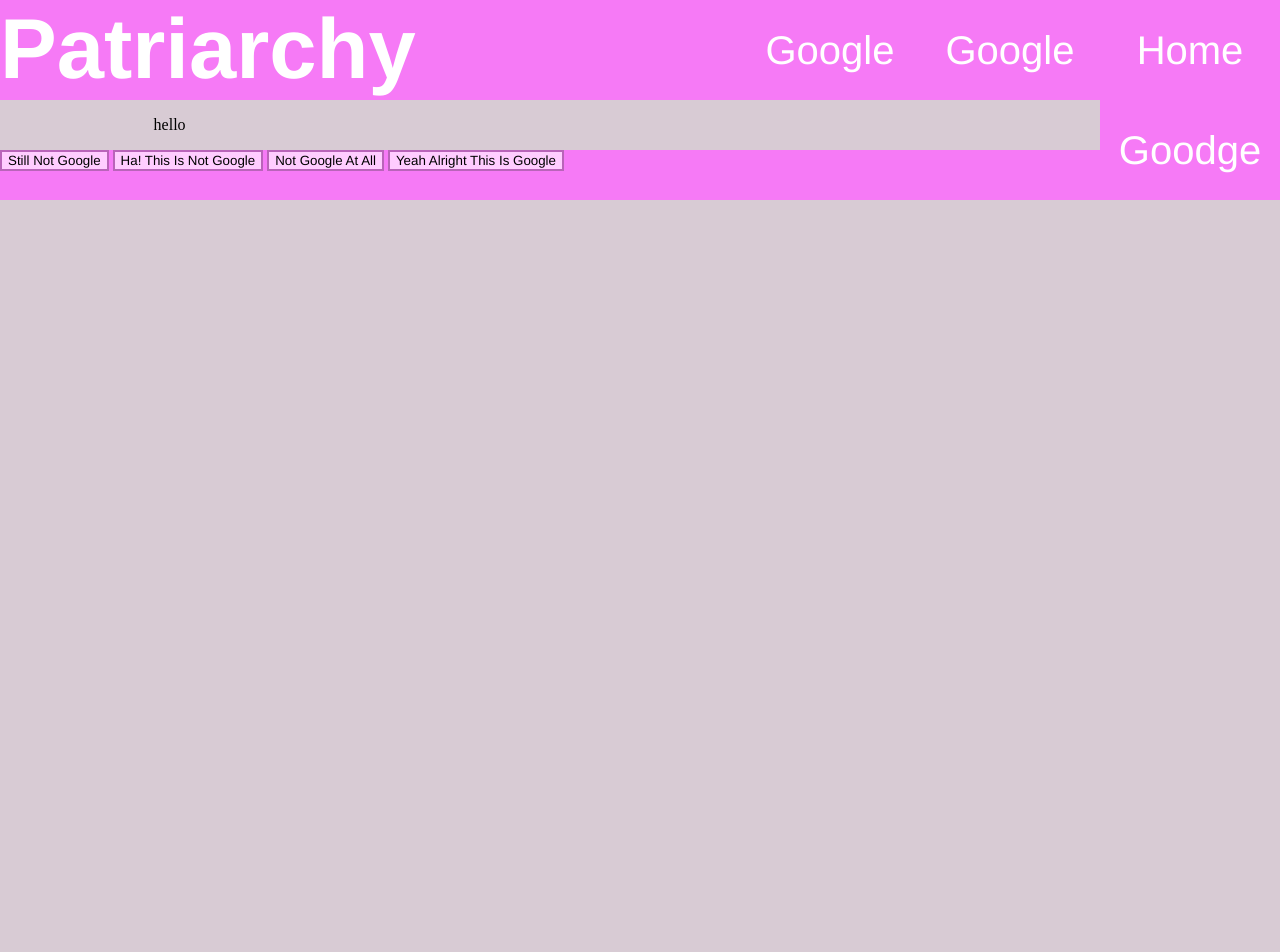
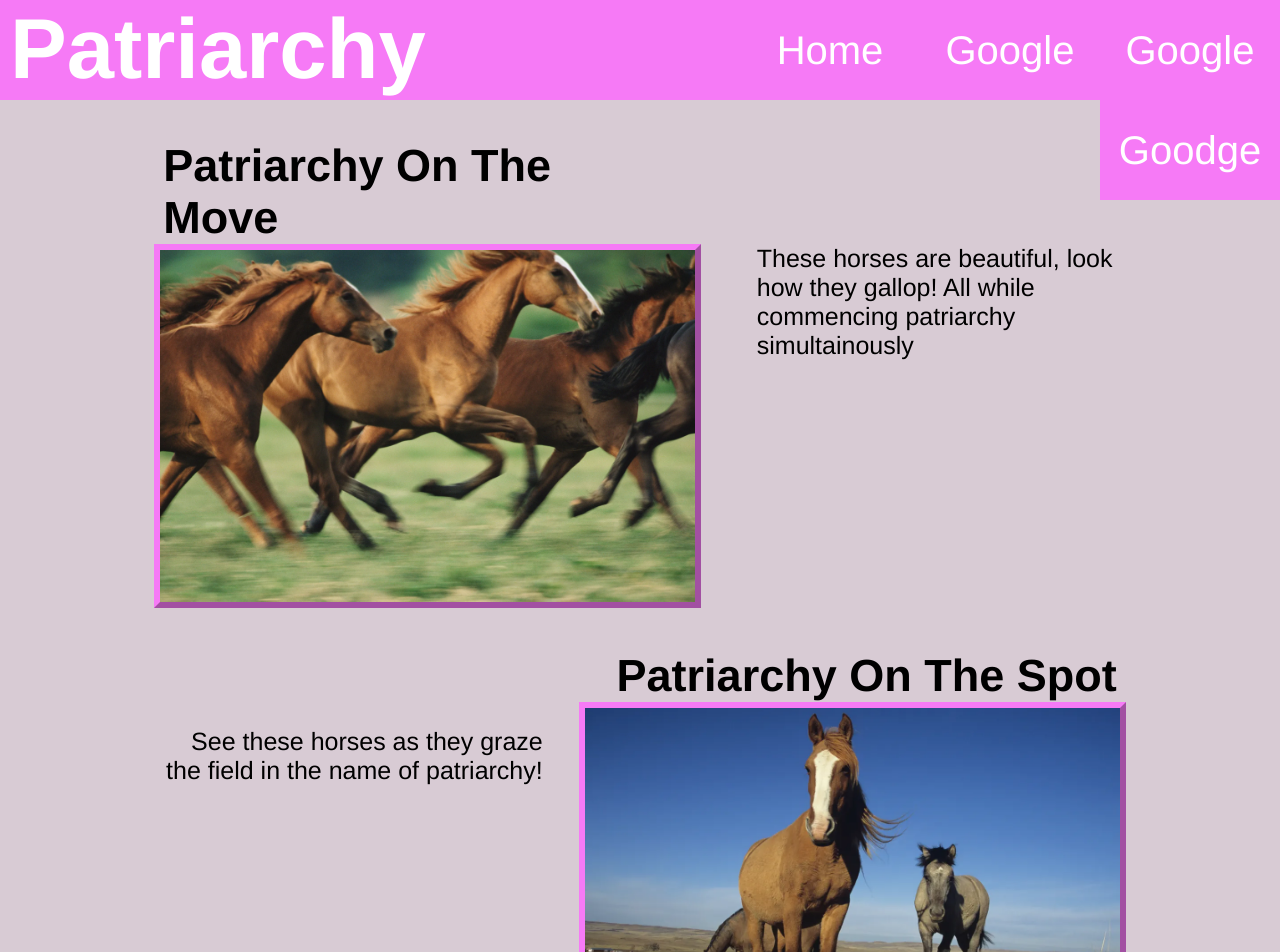
Before and after one commit to Christian-Irvine/svelte_2023_webdev1, a SvelteKit app: page /patriarchy in a window 1280 px wide. Shown: the top 952 px of the page. Before the commit the page ends 800 px from the top, so only its background shows below. Built offline with nearby package versions, Linux system fonts and the light colour scheme.

Commit message:
Changed the text beside images on patriarchy page

```diff
--- a/src/lib/Footer.svelte
+++ b/src/lib/Footer.svelte
@@ -5,7 +5,8 @@
 <style>
     footer {
         background-color: rgb(246, 122, 246);
-        height: 50px;
+        height: 65px;
+        margin-top: 40px;
     }
 
 </style>
--- a/src/lib/FooterNav.svelte
+++ b/src/lib/FooterNav.svelte
@@ -1,24 +1,30 @@
 <style>
     button {
-            text-align: center;
-            background-color: rgb(255, 205, 255);
-            color: black;
-            font-family: "Bahnschrift", Helvetica, sans-serif;
-            border: 2px solid rgb(185, 100, 185);
-        }
-    button:hover{
+        text-align: center;
+        background-color: rgb(246, 122, 246);
+        color: white;
+        font-family: "Bahnschrift", Helvetica, sans-serif;
+        font-size: 25px;
+        border: 0;
+        height: 65px;
+        width: 200px;
+    }
+
+    button:hover {
+        background-color: rgb(255, 205, 255);
+        border: 0;;
+    }
+
+    .right{
         text-align: right;
-        background-color: rgb(209, 137, 209);
-        border: 2px solid rgb(160, 79, 160);
+        float: right;
     }
 
 </style>
 
-<nav>
-
-    <a href="https://google.com" target="_blank"><button type="button" name ="Google">Still Not Google</button></a>
-    <a href="https://google.com" target="_blank"><button type="button" name ="Google">Ha! This Is Not Google</button></a>
-    <a href="https://google.com" target="_blank"><button type="button" name ="Google">Not Google At All</button></a>
-    <a href="https://youtube.com" target="_blank"><button type="button" name ="Google">Yeah Alright This Is Google</button></a>
-
+<nav class="right">
+    <a href="https://creations.mattel.com/products/barbie-the-movie-i-am-kenough-unisex-hoodie-hyn77" target="_blank" class="right"><button>I Am Kenough</button></a>
+    <a href="https://en.wikipedia.org/wiki/Horse" target="_blank" class="right"><button>Patriarchy</button></a>
+    <a href="https://google.com" target="_blank" class="right"><button>Google</button></a>
+    <a href="/" class="right"><button>Back</button></a>
 </nav>
--- a/src/lib/Header.svelte
+++ b/src/lib/Header.svelte
@@ -6,6 +6,7 @@
     header {
         background-color: rgb(246, 122, 246);
         height: 100px;
+        margin-bottom: 40px;
     }
 
     h1 {
@@ -14,6 +15,7 @@
         font-family: "Bahnschrift", Helvetica, sans-serif;
         font-size: 85px;
         margin: 0;
+        margin-left: 10px;
     }
 
     .title{
--- a/src/lib/Nav.svelte
+++ b/src/lib/Nav.svelte
@@ -23,7 +23,7 @@
 </style>
 
 <nav class="right">
-    <a href="/" class="right"><button>Home</button></a>
+    <a href="/" class="right.right"><button>Home</button></a>
     <a href="https://google.com" target="_blank" class="right"><button>Google</button></a>
     <a href="https://google.com" target="_blank" class="right"><button>Google</button></a>
     <a href="https://google.com" target="_blank" class="right"><button>Goodge</button></a>
--- a/src/routes/patriarchy/+page.svelte
+++ b/src/routes/patriarchy/+page.svelte
@@ -7,10 +7,53 @@
     .main{
         background-color: rgb(216, 203, 212);
         padding-left: 12%;
+        padding-right: 12%;
     }
 
+    .imgLeft{
+        text-align: left;
+    }
 
+    .imgRight{
+        text-align: right;
+    }
 
+    .textLeft{
+        float: left;
+        text-align: right;
+        margin-block-end: 0;
+        max-width: 40%;
+    }
+
+    .textRight{
+        float: right;
+        text-align: left;
+        max-width: 38%;
+        margin: 0;
+    }
+
+    h2{
+        color: black;
+        font-family: "Bahnschrift", Helvetica, sans-serif;
+        font-size: 45px;
+        margin-bottom: 0;
+        margin-left: 1%;
+        margin-right: 1%;
+    }
+
+    img{
+        width:55%;
+        border: 6px;
+        border-style: outset;
+        border-color: rgb(246, 122, 246);
+    }
+
+    p{
+        text-align: left;
+        color: black;
+        font-family: "Bahnschrift", Helvetica, sans-serif;
+        font-size: 25px;
+    }
 </style>
 
 <script>
@@ -23,10 +66,29 @@
 
 <div class="main">
 
-    <p>hello</p>
+    <div class="imgLeft">
+        <h2>Patriarchy On The Move</h2>
+        <img src="horses_gallop.webp" alt="patriarchy while running">
+        <p class="textRight">These horses are beautiful, look how they gallop! All while commencing patriarchy simultainously</p>
+    </div>
 
+    <div class="imgRight">
+        <h2>Patriarchy On The Spot</h2>
+        <img src="horse_eat_grass.webp" alt="Patriarchy standing around">
+        <p class="textLeft">See these horses as they graze the field in the name of patriarchy!</p>
+    </div>
 
+    <div class="imgLeft">
+        <h2>A Herd Of Patriarchy</h2>
+        <img src="horse_field.jpg" alt="Patriarchy on a field">
+        <p class="textRight">This massive herd of patriarchy is spreading it through the world!</p>
+    </div>
 
+    <div class="imgRight">
+        <h2>Patriarchy On The Beach</h2>
+        <img src="horse_ocean.jpg" alt="Patriarchy by the sea">
+        <p class="textLeft">These horses are trying to spread patriarchy to the seas. It is a shame that nobody there wasnts to listen.</p>
+    </div>
 
 
 </div>
```
